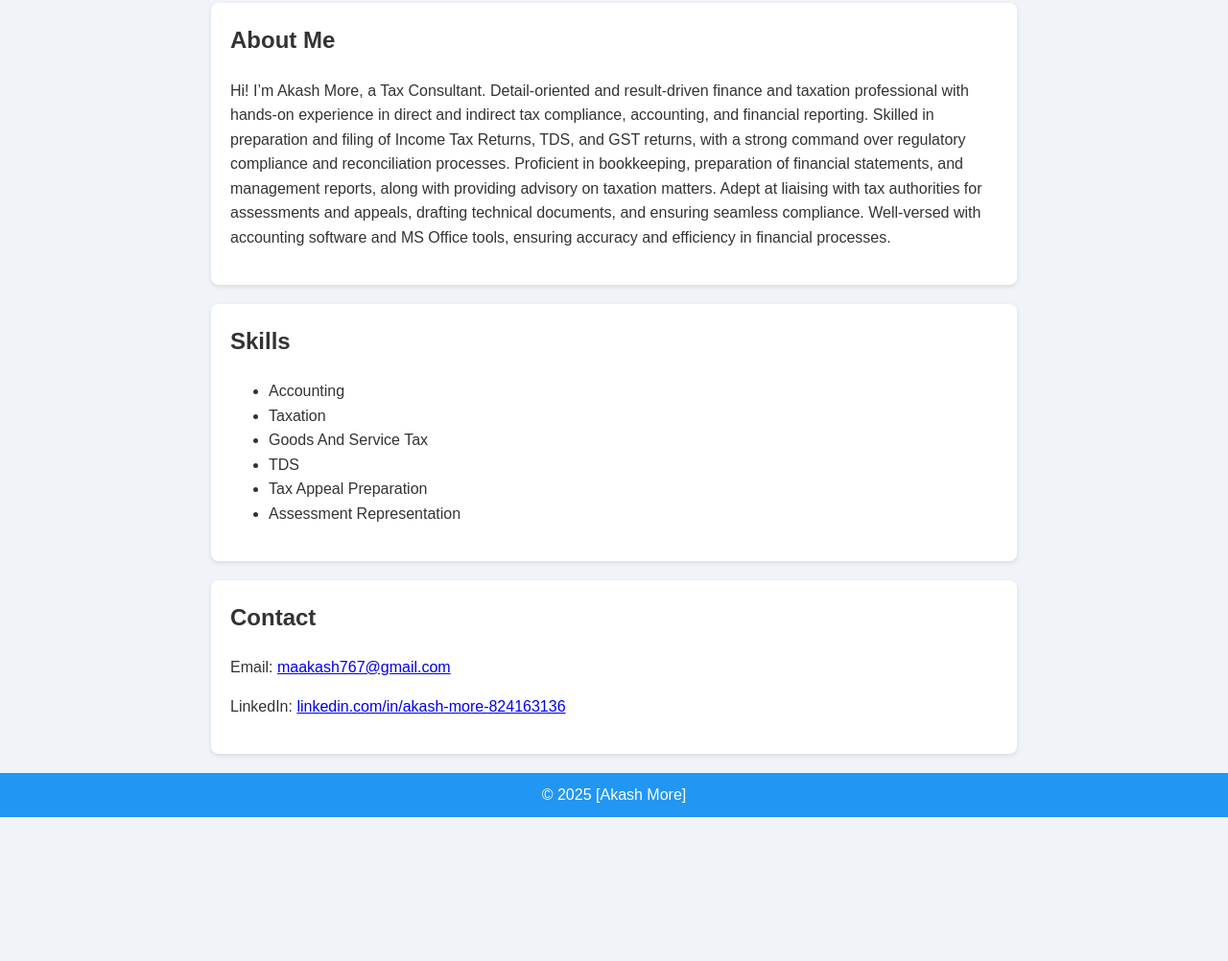
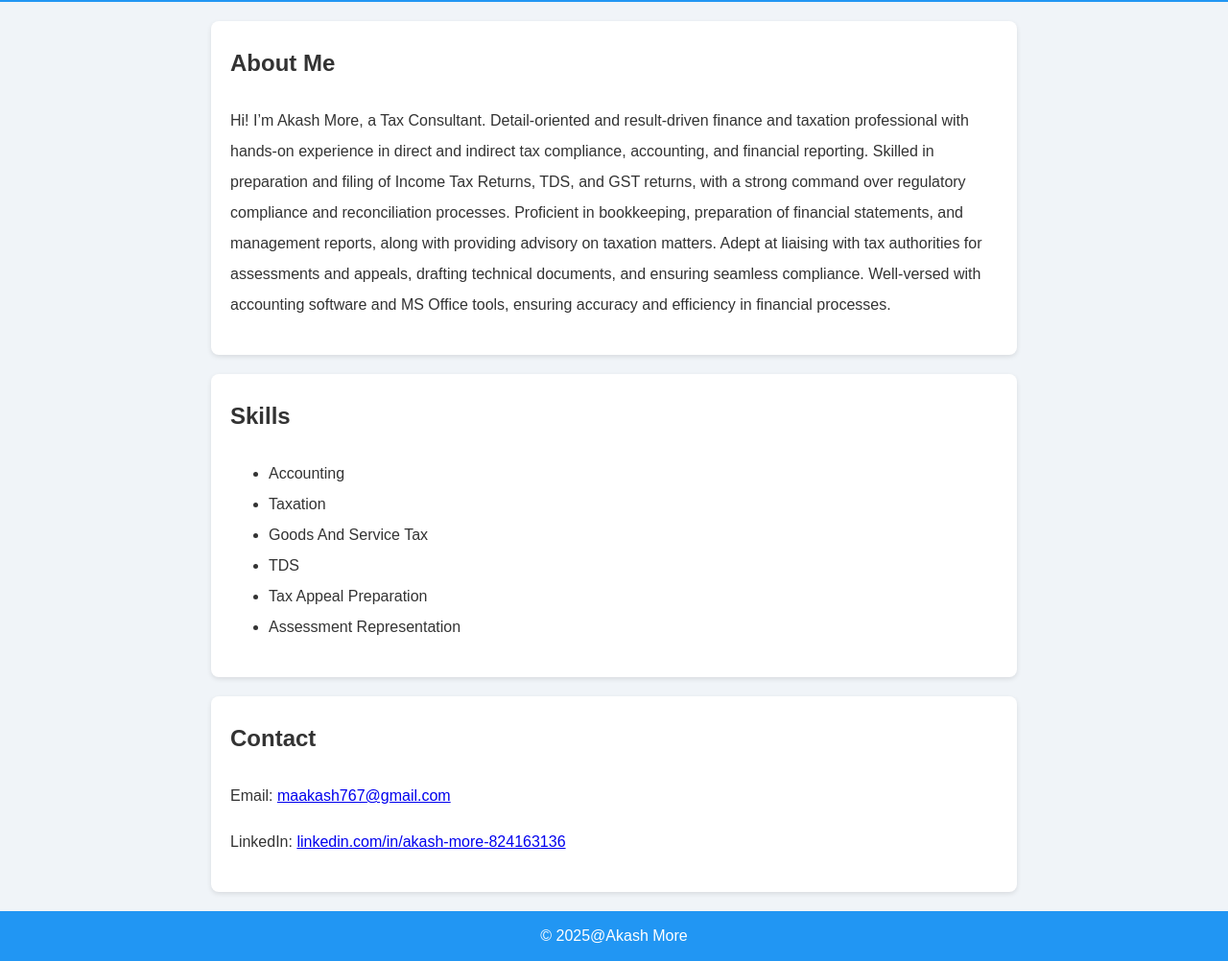
Before and after one commit to AkashMore767/AkashMore767.github.io, a plain HTML site: page index.html in a window 1280 px wide. Shown: the part 171-1173 px from the top of the page at 96% size. Before the commit the page ends 1023 px from the top, so only its background shows below. Drawn offline with Linux system fonts and the light colour scheme.

Commit message:
Update index.html

```diff
--- a/index.html
+++ b/index.html
@@ -3,7 +3,7 @@
 <head>
   <meta charset="UTF-8">
   <meta name="viewport" content="width=device-width, initial-scale=1.0">
-  <title>My Personal Page - Akash More</title>
+  <title>Akash More</title>
   <style>
     body {
       font-family: Arial, sans-serif;
@@ -11,7 +11,7 @@
       padding: 0;
       background: #f0f4f8;
       color: #333;
-      line-height: 1.6;
+      line-height: 2;
     }
     header {
       background: #2196f3;
@@ -69,7 +69,7 @@
   </section>
 
   <footer>
-    &copy; 2025 [Akash More]
+    &copy; 2025@Akash More
   </footer>
 </body>
 </html>
```
